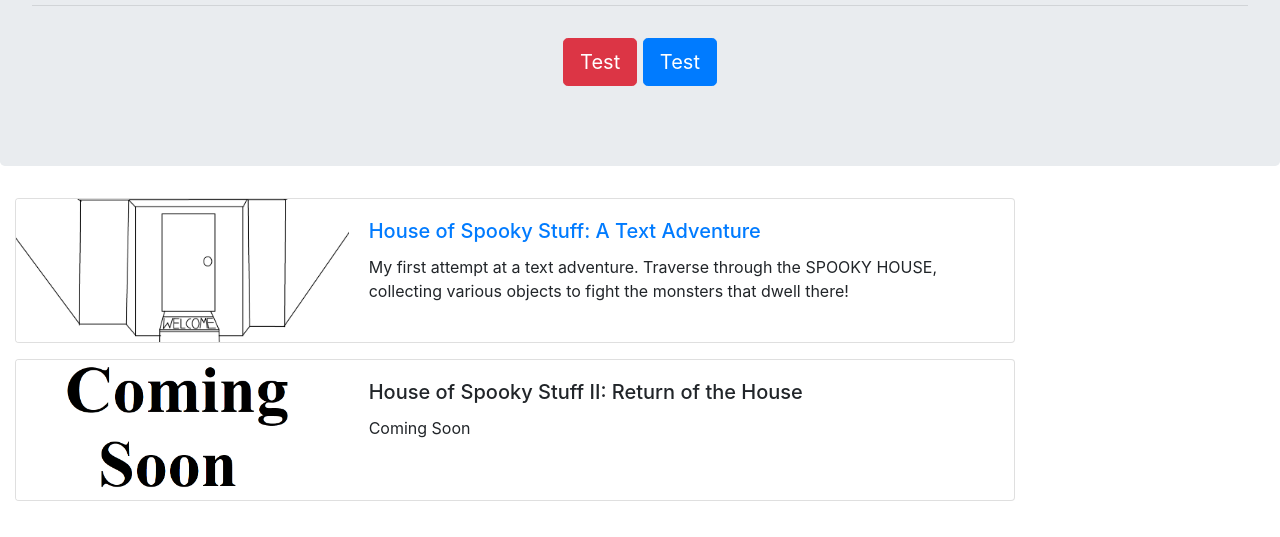
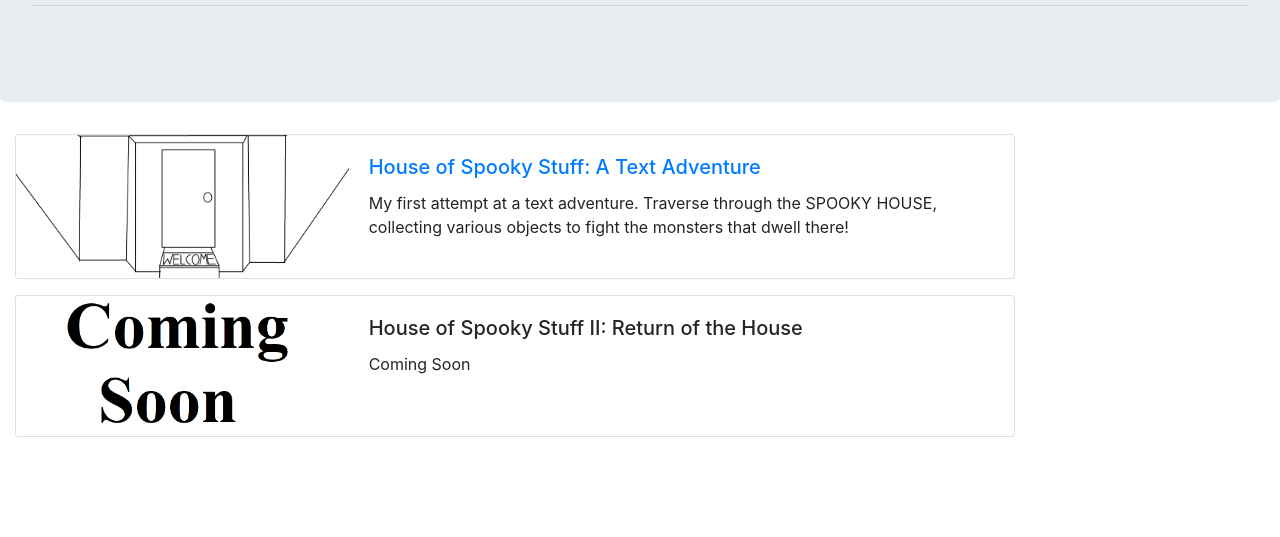
Before and after one commit to chriswells1995/allGames, a website: page public/index.html in a window 1280 px wide. Shown: the part 153-690 px from the top of the page. Drawn offline with nearby package versions, Linux system fonts and the light colour scheme.

Commit message:
comented out test buttons

```diff
--- a/public/index.html
+++ b/public/index.html
@@ -14,10 +14,10 @@
       <h1 class="display-3">House of Spooky Stuff</h1>
       <hr class="my-2">
       <br>
-      <p class="lead text-center">
+      <!-- <p class="lead text-center">
         <a class="btn btn-danger btn-lg" href="/library" role="button">Test</a>
         <a class="btn btn-primary btn-lg" href="/addBook" role="button">Test</a>
-      </p>
+      </p> -->
     </div>
 
     <div class="col-md-12">
```
